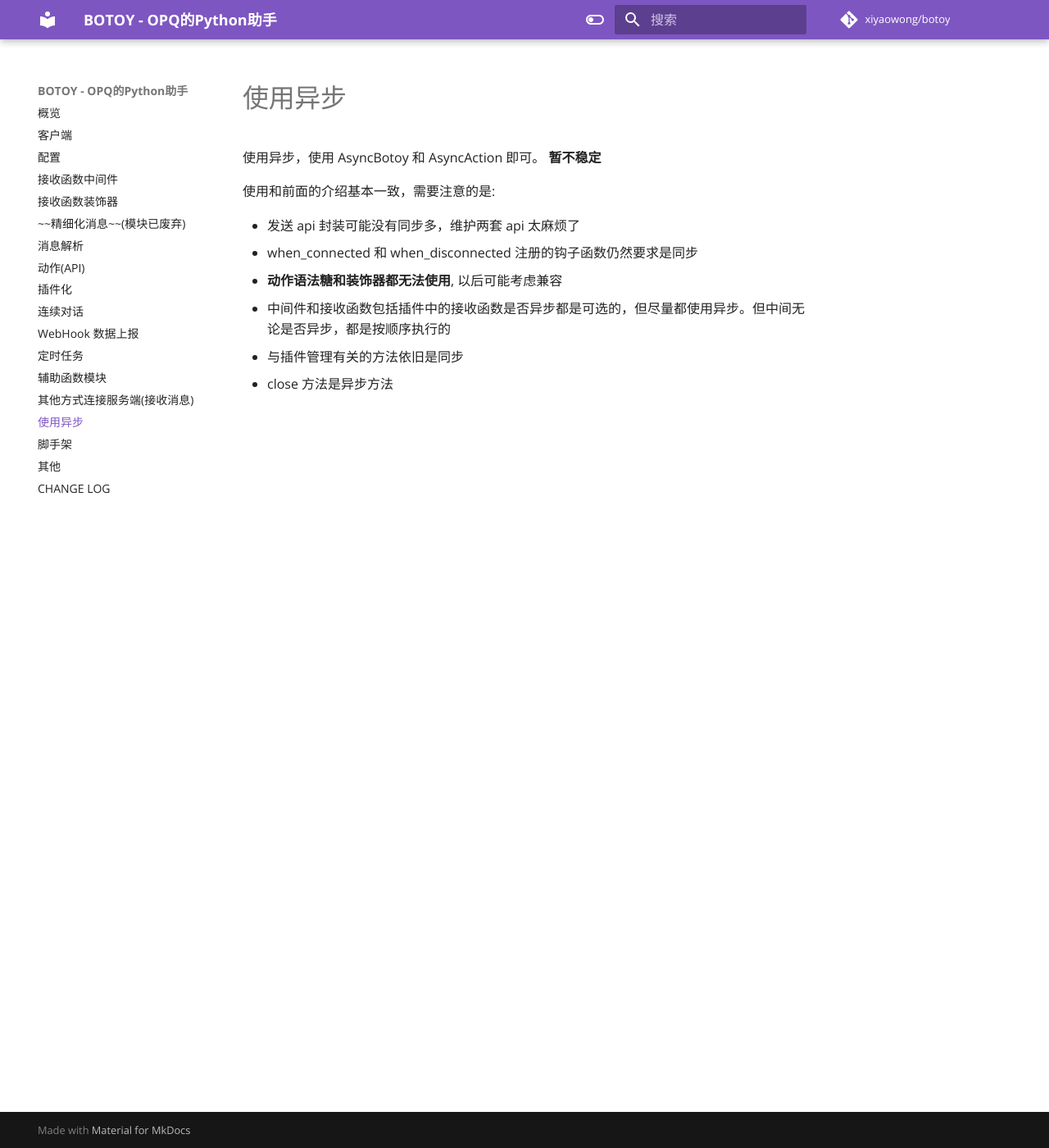
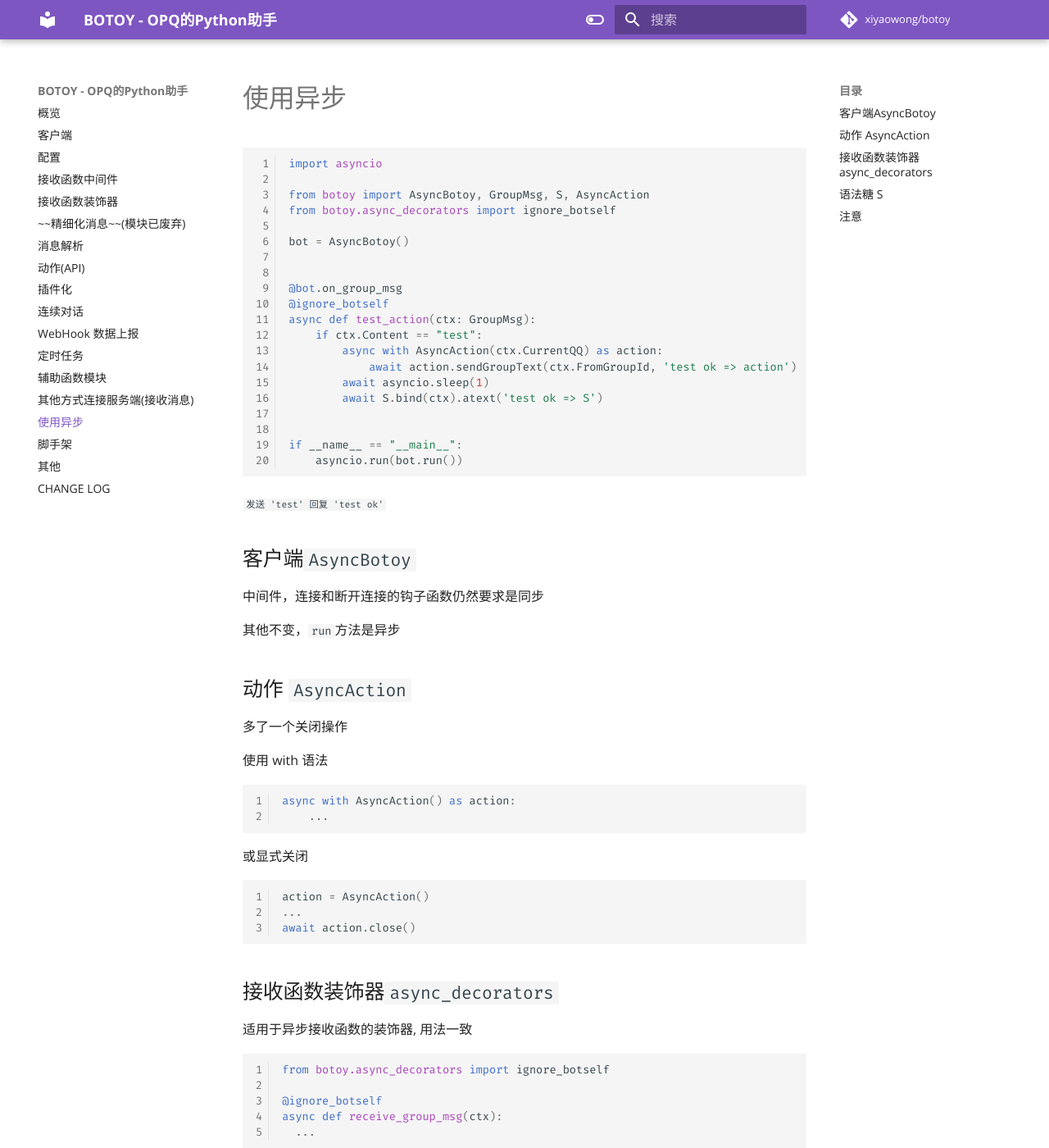
Before and after one commit to opq-osc/botoy, an MkDocs documentation site: the page built from docs/async.md, in a window 1280 px wide and 1400 px high. Shown: the whole window at 82% size. Built offline with MkDocs 1.6.1 and Material for MkDocs 9.7.7, drawn with Linux system fonts in a browser that asks for light colours; comment, search, counter and statistics services are not loaded; some of the changed text lies outside the part shown.

Commit message:
docs: async

````diff
--- a/docs/async.md
+++ b/docs/async.md
@@ -1,12 +1,81 @@
 # 使用异步
 
-使用异步，使用 AsyncBotoy 和 AsyncAction 即可。 **暂不稳定**
+```python
+import asyncio
 
-使用和前面的介绍基本一致，需要注意的是:
+from botoy import AsyncBotoy, GroupMsg, S, AsyncAction
+from botoy.async_decorators import ignore_botself
 
-- 发送 api 封装可能没有同步多，维护两套 api 太麻烦了
-- when_connected 和 when_disconnected 注册的钩子函数仍然要求是同步
-- **动作语法糖和装饰器都无法使用**, 以后可能考虑兼容
-- 中间件和接收函数包括插件中的接收函数是否异步都是可选的，但尽量都使用异步。但中间无论是否异步，都是按顺序执行的
-- 与插件管理有关的方法依旧是同步
-- close 方法是异步方法
+bot = AsyncBotoy()
+
+
+@bot.on_group_msg
+@ignore_botself
+async def test_action(ctx: GroupMsg):
+    if ctx.Content == "test":
+        async with AsyncAction(ctx.CurrentQQ) as action:
+            await action.sendGroupText(ctx.FromGroupId, 'test ok => action')
+        await asyncio.sleep(1)
+        await S.bind(ctx).atext('test ok => S')
+
+
+if __name__ == "__main__":
+    asyncio.run(bot.run())
+```
+
+<sub><code>发送 'test' 回复 'test ok'</code></sub>
+
+## 客户端`AsyncBotoy`
+
+中间件，连接和断开连接的钩子函数仍然要求是同步
+
+其他不变，`run`方法是异步
+
+## 动作 `AsyncAction`
+
+多了一个关闭操作
+
+使用 with 语法
+
+```python
+async with AsyncAction() as action:
+    ...
+```
+
+或显式关闭
+
+```python
+action = AsyncAction()
+...
+await action.close()
+```
+
+## 接收函数装饰器`async_decorators`
+
+适用于异步接收函数的装饰器, 用法一致
+
+```python
+from botoy.async_decorators import ignore_botself
+
+@ignore_botself
+async def receive_group_msg(ctx):
+  ...
+```
+
+## 语法糖 `S`
+
+```
+await S.atext()
+await S.aimage()
+await S.avoice()
+
+await S.bind(ctx).atext()
+await S.bind(ctx).aimage()
+await S.bind(ctx).avoice()
+
+```
+
+## 注意
+
+- 接收函数可以是同步或异步
+- session 只支持同步
````
